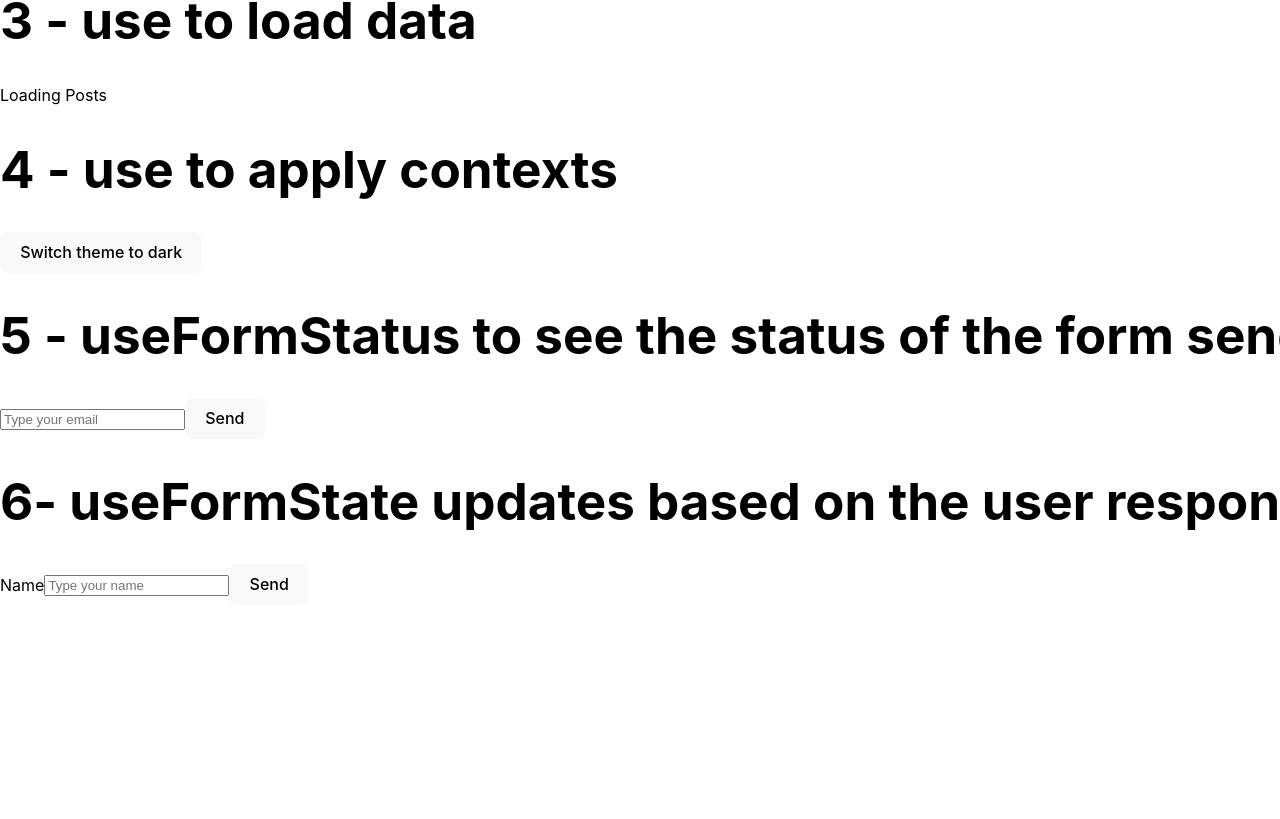
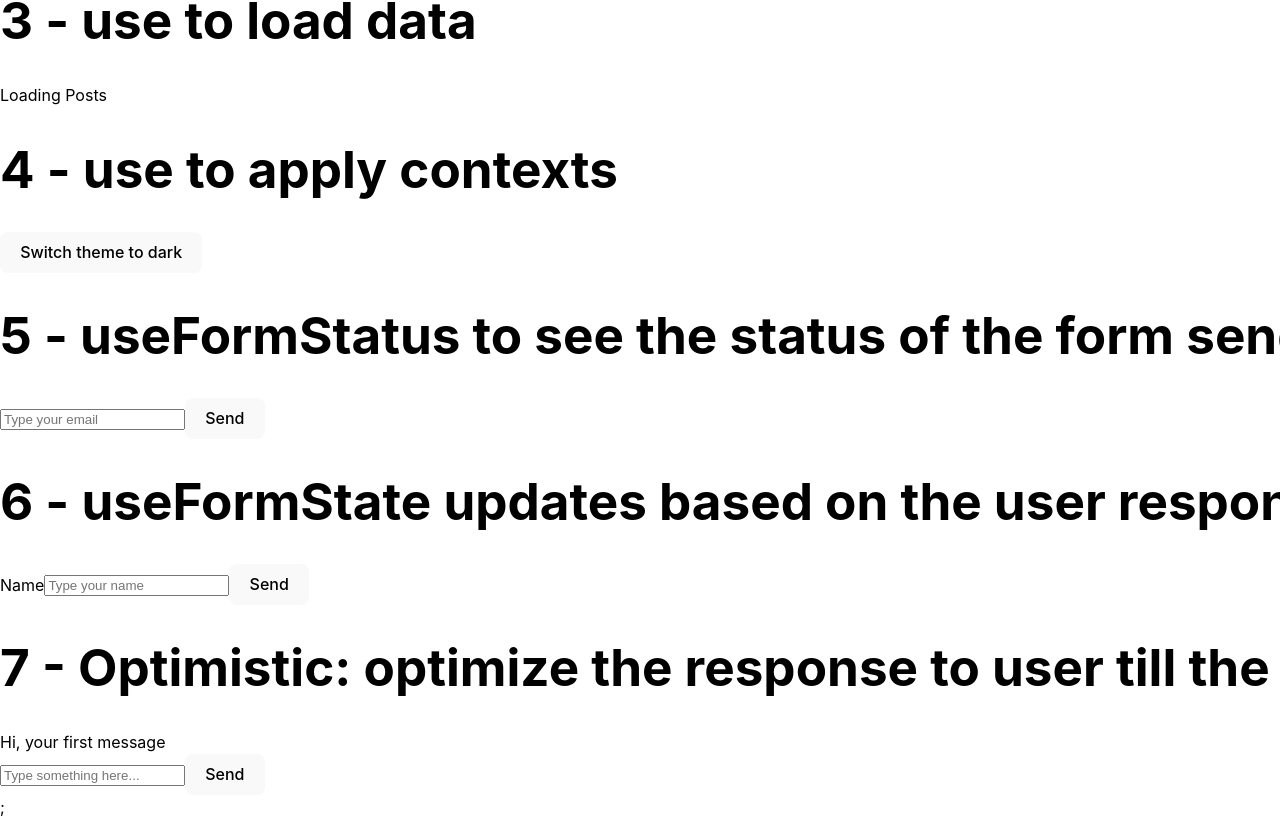
Before and after one commit to annamarcomini/react19, a React (Vite) app in the folder react19/: page / in a window 1280 px wide. Shown: the part 452-1271 px from the top of the page. Before the commit the page ends 1057 px from the top, so only its background shows below. Built offline with nearby package versions, Linux system fonts and the light colour scheme; no server answers.

Commit message:
feat: message component added on screen

```diff
--- a/react19/src/App.jsx
+++ b/react19/src/App.jsx
@@ -7,6 +7,7 @@ import { ThemeContext } from "./Context/ThemeContext"
 import { use } from "react"
 import FormStatus from './components/FormStatus';
 import FormState from "./components/FormState"
+import Message from './components/Message';
 
 
 function App() {
@@ -28,8 +29,10 @@ function App() {
         <SwitchTheme toggleTheme={toggleTheme} />
         <h1>5 - useFormStatus to see the status of the form sending</h1>
         <FormStatus />
-        <h1>6- useFormState updates based on the user response</h1>
-        <FormState/>
+        <h1>6 - useFormState updates based on the user response</h1>
+        <FormState />
+        <h1>7 - Optimistic: optimize the response to user till the updates come</h1>
+        <Message/>
       </div>
     </main>
   )
```
